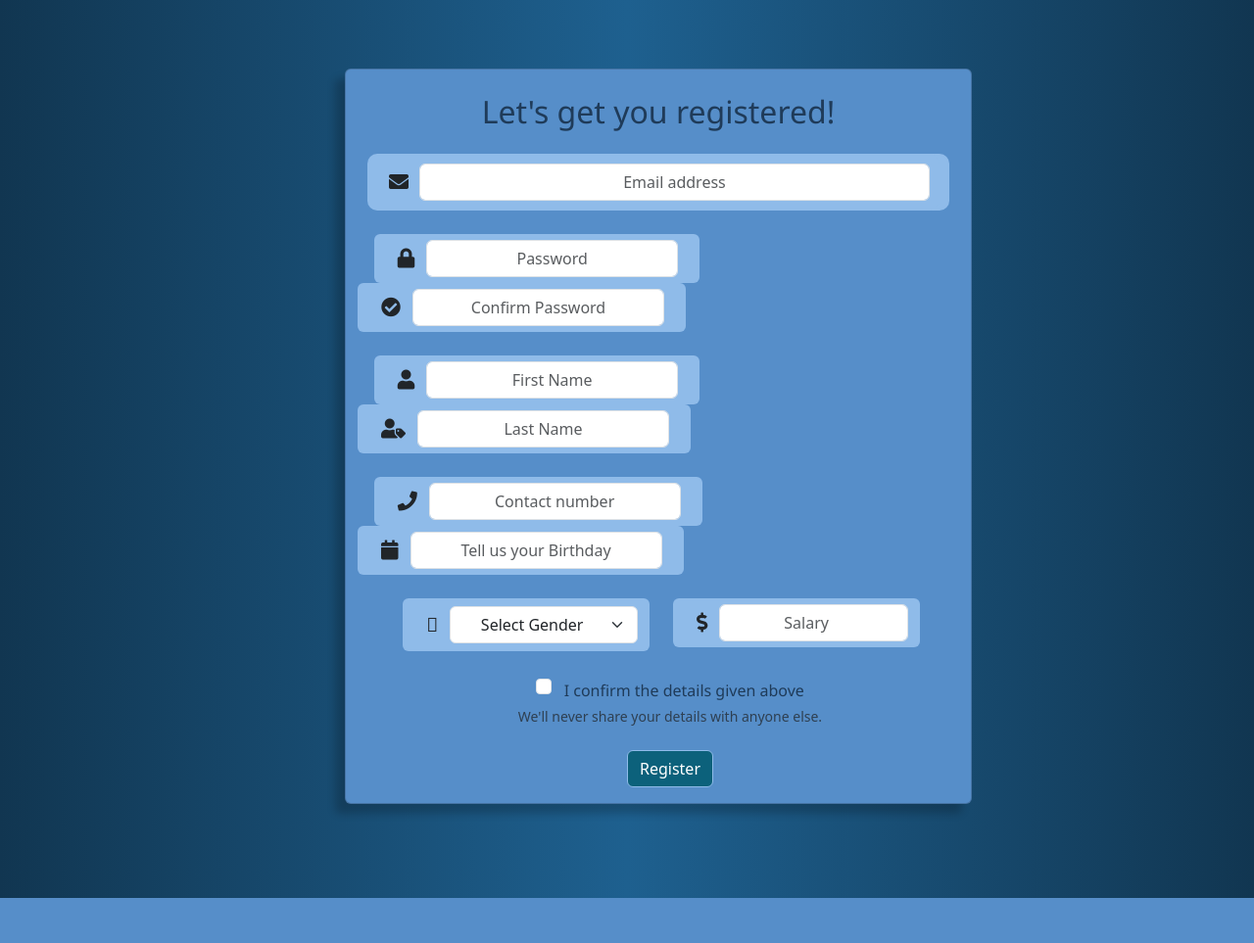
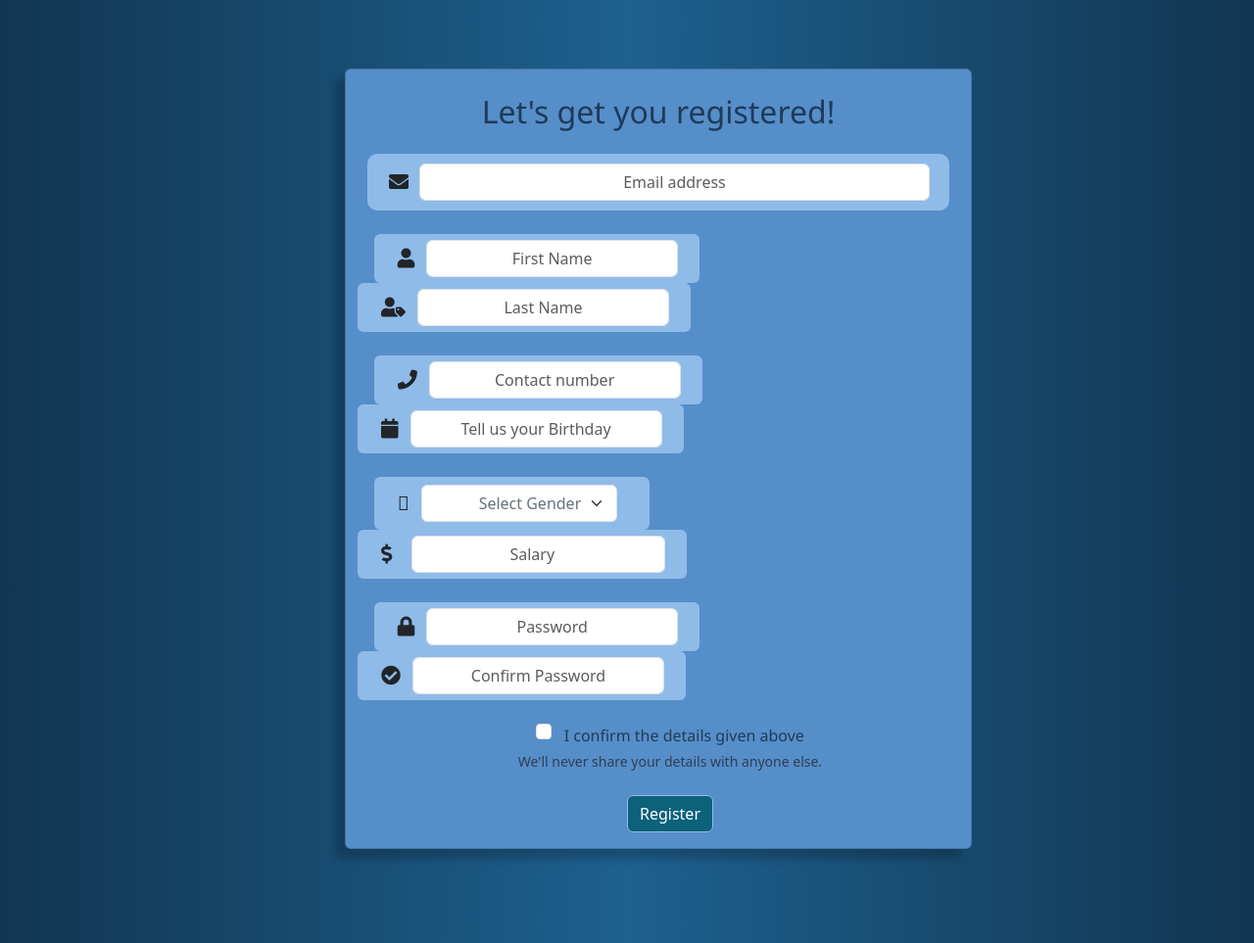
Before and after one commit to ashrikaJay/ai-php-owlwise, a PHP site: page /register.php in a window 1280 px wide. Shown: the part 58-1021 px from the top of the page at 98% size. Before the commit the page ends 975 px from the top, so only its background shows below. Run offline with PHP 8.4, Linux system fonts and the light colour scheme; some web fonts are replaced.

Commit message:
modified:   dashboard.php 	modified:   dblogin.php 	modified:   login.php 	modified:   register.php

```diff
--- a/login.php
+++ b/login.php
@@ -261,10 +261,6 @@
        </div>
       </div><br>
 
-      <!-- ai generated component testing-->
-      <div class="container">
-      </div>
-
       <script src="https://code.jquery.com/jquery-3.5.1.slim.min.js"></script>
       <script src="https://cdn.jsdelivr.net/npm/@popperjs/core@2.9.3/dist/umd/popper.min.js"></script>
       <script src="https://stackpath.bootstrapcdn.com/bootstrap/4.5.2/js/bootstrap.min.js"></script>
--- a/register.php
+++ b/register.php
@@ -209,23 +209,7 @@
             </div>
             <br>
 
-            <!--Password and Confirm Password-->
-            <div class="container">
-              &nbsp;&nbsp;&nbsp;&nbsp;
-              <div class="input-group-text">
-                <div class="input-group-prepend">
-                  <span class="input-group-text"><i class="fa fa-lock"></i></span>
-                </div>
-                <input type="password" class="form-control text-center" id="InputPassword" name="password" placeholder="Password" required>
-              </div>
-              <br>&nbsp;&nbsp;&nbsp;&nbsp;&nbsp;&nbsp;
-              <div class="input-group-text">
-                <div class="input-group-prepend">
-                  <span class="input-group-text"><i class="fa fa-check-circle"></i></span>
-                </div>
-                <input type="password" class="form-control text-center" id="InputConfirmPassword" name="confirmedPassword" placeholder="Confirm Password" required>
-              </div>
-            </div><br>
+
 
 
             <!--First & Last names-->
@@ -268,30 +252,46 @@
 
 
             <!--Gender & Salary-->
-            <div class="row mb-3">
-              &nbsp;&nbsp;&nbsp;&nbsp;&nbsp;&nbsp;&nbsp;&nbsp;&nbsp;&nbsp;&nbsp;&nbsp;&nbsp;&nbsp;
-              <div class="col-md-5">
-                <div class="input-group-text">
+            <div class="container">
+              &nbsp;&nbsp;&nbsp;&nbsp;
+              <div class="input-group-text">
                   <div class="input-group-prepend">
                     <span class="input-group-text"><i class="fa-venus-mars"></i></span>
                   </div>
-                  <select class="form-select text-center" id="gender" name="gender" >
-                    <option value="">Select Gender</option>
+                  <select class="form-select" id="gender" name="gender" style="width: 78%; padding-left: 58px; color: #667379;">
+                    <option value="" style="color: #667379;">Select Gender</option>
                     <option value="m">Male</option>
                     <option value="f">Female</option>
                     <option value="o">Prefer not to say</option>
                   </select>
+
+              </div>&nbsp;&nbsp;&nbsp;&nbsp;&nbsp;
+              <div class="input-group-text">
+                  <div class="input-group-prepend">
+                    <span class="input-group-text"><i class="fa fa-dollar-sign" style="margin-right: 8px;"></i></span>
+                  </div>
+                  <input type="number" class="form-control text-center" step="0.01" id="salary" name="salary" placeholder="Salary" style="margin-right:10px; padding-left: 14px;" required>
+
+              </div>
+            </div><br>
+
+            <!--Password and Confirm Password-->
+            <div class="container">
+              &nbsp;&nbsp;&nbsp;&nbsp;
+              <div class="input-group-text">
+                <div class="input-group-prepend">
+                  <span class="input-group-text"><i class="fa fa-lock"></i></span>
                 </div>
+                <input type="password" class="form-control text-center" id="InputPassword" name="password" placeholder="Password" required>
               </div>
-              <div class="col-md-5">
-                <div class="mb-3 input-group-text">
-                  <div class="input-group-prepend">
-                    <span class="input-group-text"><i class="fa fa-dollar-sign"></i></span>
-                  </div>
-                 <input type="number" class="form-control text-center" step="0.01" id="salary" name="salary" placeholder="Salary" required>
+              <br>&nbsp;&nbsp;&nbsp;&nbsp;&nbsp;&nbsp;
+              <div class="input-group-text">
+                <div class="input-group-prepend">
+                  <span class="input-group-text"><i class="fa fa-check-circle"></i></span>
                 </div>
+                <input type="password" class="form-control text-center" id="InputConfirmPassword" name="confirmedPassword" placeholder="Confirm Password" required>
               </div>
-            </div>
+            </div><br>
 
             <!--Form check and Register-->
             <div class="mb-3 form-check text-center">
```
Also changed, not shown: dashboard.php (+11 -4 lines), dblogin.php (+15 -1 lines).
